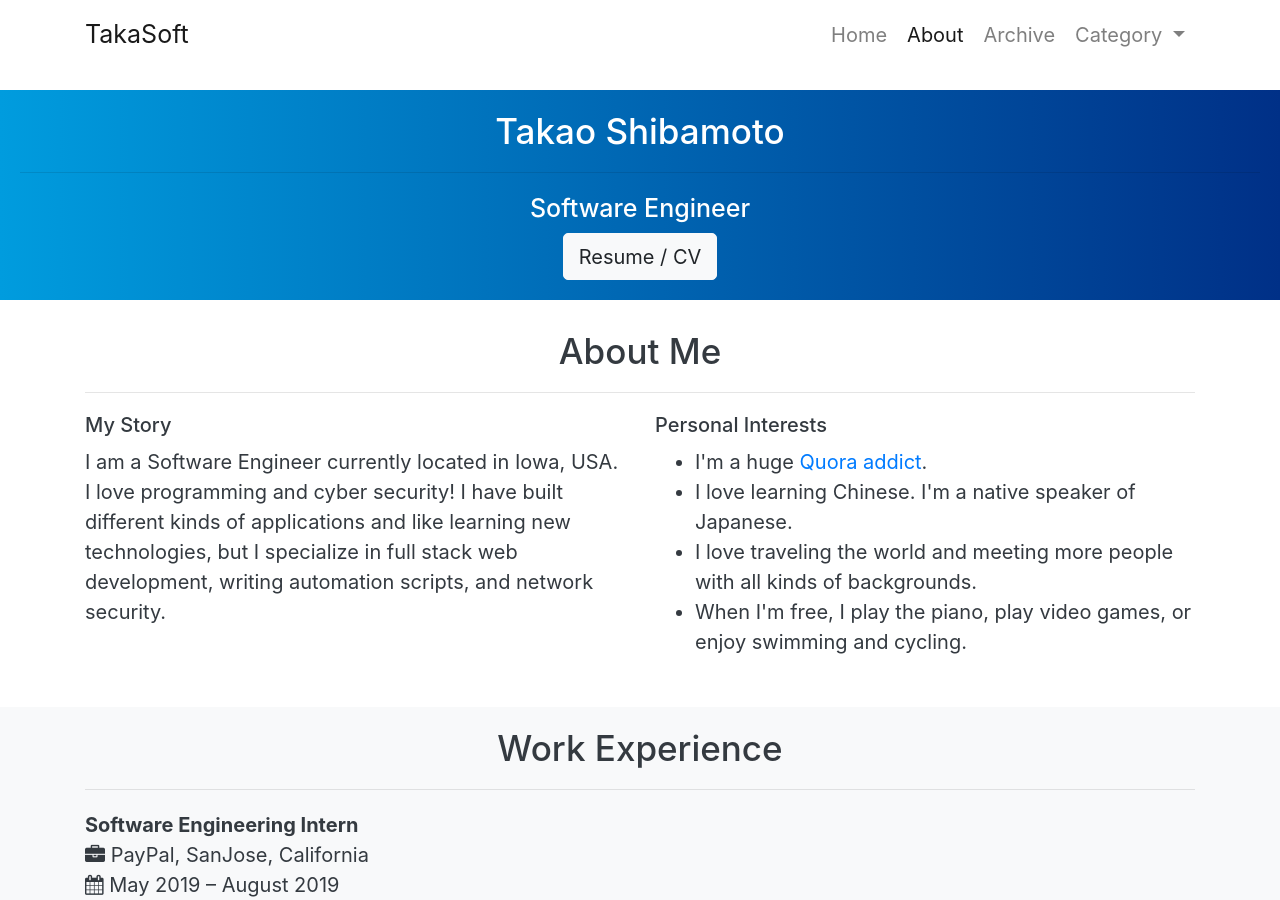
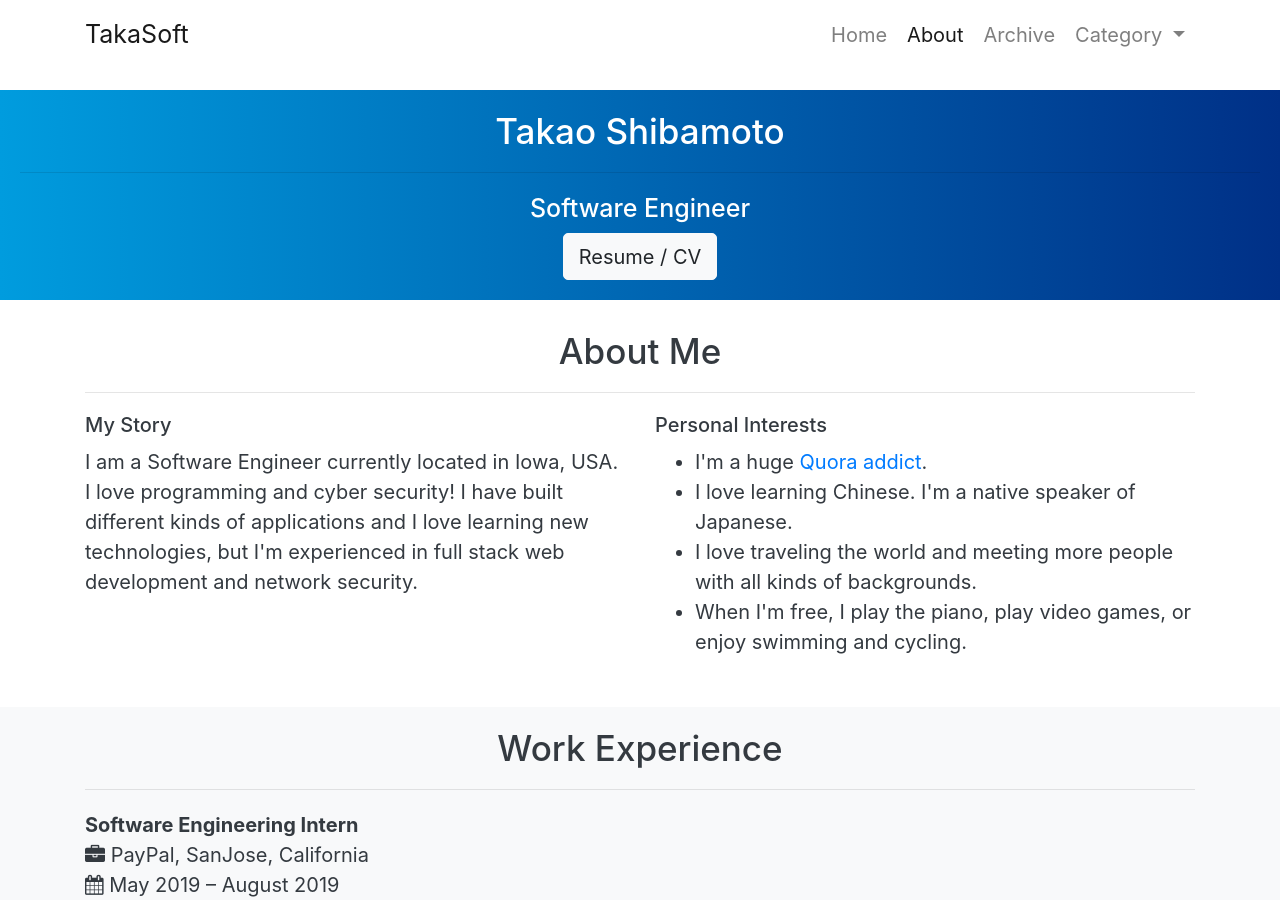
Before and after one commit to takasoft/takasoft.github.io, a Jekyll site: the page built from about.html, in a window 1280 px wide and 900 px high. Built offline with Jekyll 4.4.1, drawn with Linux system fonts in a browser that asks for light colours; some of the changed text lies outside the part shown.

Commit message:
Update about.html

```diff
--- a/about.html
+++ b/about.html
@@ -19,7 +19,10 @@ filetype: html
     <div class="row">
       <div class="col-sm" style="margin-bottom: 10px;">
         <h6>My Story</h6>
-        I am a Software Engineer currently located in Iowa, USA.  I love programming and cyber security!  I have built different kinds of applications and like learning new technologies, but I specialize in full stack web development, writing automation scripts, and network security.
+        I am a Software Engineer currently located in Iowa, USA.
+        I love programming and cyber security!
+        I have built different kinds of applications and I love learning new technologies,
+        but I'm experienced in full stack web development and network security.
       </div>
       <div class="col-sm">
         <h6>Personal Interests</h6>
```
Also changed, not shown: other parts of about.html (+1 -1 lines).
